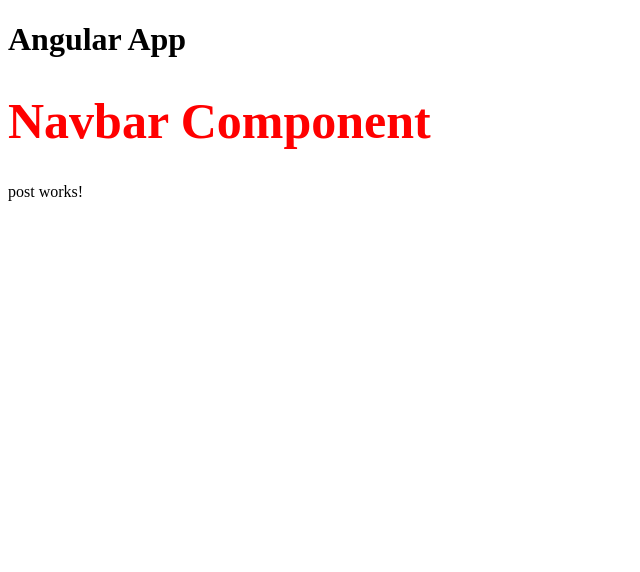
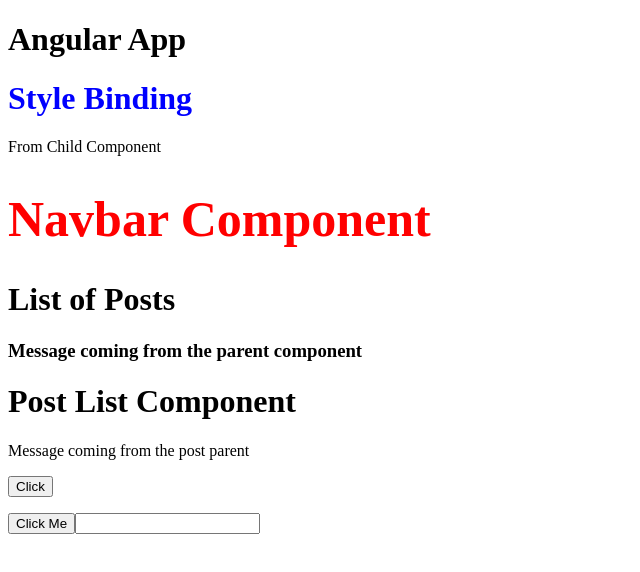
Before and after one commit to nhonnam/LearningAngular, an Angular app: page / in a window 1280 px wide. Shown: the top 572 px of the page, without its empty margins (0-640 px from the left). Built offline with nearby package versions, Linux system fonts and the light colour scheme.

Commit message:
event filtering

```diff
--- a/src/app/app.component.html
+++ b/src/app/app.component.html
@@ -1,4 +1,17 @@
-<h1>Angular App</h1>
+<h1 [class.text-red]="bool">Angular App</h1>
+<h1 [style.color]="bool?'red':'blue'">Style Binding</h1>
+
+<p>{{ message }}</p>
 
 <app-navbar></app-navbar>
-<app-post></app-post>
+<app-post [fromParent]='parentMessage' (messageEvent)='receiveMessage($event)'></app-post>
+<p>{{ fromChildOutput }}</p>
+
+<!-- Property Binding -->
+<!-- <img [src]="imgUrl" alt=""> -->
+
+<!-- event binding -->
+<button (click)="buttonClick()">Click Me</button>
+
+<!-- Event Filtering -->
+<input type="text" (keyup.enter)="onKeyup(username.value)" #username>
--- a/src/app/app.component.scss
+++ b/src/app/app.component.scss
@@ -0,0 +1,3 @@
+.text-red {
+    color: red;
+}
--- a/src/app/app.component.ts
+++ b/src/app/app.component.ts
@@ -1,10 +1,44 @@
-import { Component } from '@angular/core';
+import { Component, ViewChild, AfterViewInit } from '@angular/core';
+import { PostComponent } from './post/post.component';
+import { ChangeDetectorRef } from '@angular/core';
 
 @Component({
   selector: 'app-root',
   templateUrl: './app.component.html',
   styleUrls: ['./app.component.scss']
 })
-export class AppComponent {
+export class AppComponent implements AfterViewInit {
   title = 'hello-world';
+  parentMessage: string = 'Message coming from the parent component';
+  message: string;
+  fromChildOutput: string;
+  imgUrl: string = 'https://img.freepik.com/premium-photo/emoji-emoticon-character-background_601748-31824.jpg';
+  bool: boolean = false;
+
+  @ViewChild(PostComponent) childComp: PostComponent;
+
+  constructor(private cdref: ChangeDetectorRef) {
+    console.log(this.childComp)
+  }
+
+  ngAfterViewInit(): void {
+    console.log(this.childComp);
+    this.message = this.childComp.childMessage;
+    this.cdref.detectChanges();
+  }
+
+  receiveMessage($event: string) {
+    this.fromChildOutput = $event;
+  }
+
+  buttonClick() {
+    console.log('Button Click Event worked');
+  }
+
+  onKeyup(username: string) {
+
+    console.log(username);
+
+  }
+
 }
--- a/src/app/app.module.ts
+++ b/src/app/app.module.ts
@@ -5,12 +5,14 @@
 import { AppComponent } from './app.component';
 import { NavbarComponent } from './navbar/navbar.component';
 import { PostComponent } from './post/post.component';
+import { PostListComponent } from './post-list/post-list.component';
 
 @NgModule({
   declarations: [
     AppComponent,
     NavbarComponent,
-    PostComponent
+    PostComponent,
+    PostListComponent
   ],
   imports: [
     BrowserModule,
--- /dev/null
+++ b/src/app/post-list/post-list.component.html
@@ -0,0 +1,2 @@
+<h1>Post List Component</h1>
+<p>{{ fromPostParent }}</p>
--- a/src/app/post/post.component.html
+++ b/src/app/post/post.component.html
@@ -1 +1,7 @@
-<p>post works!</p>
+<h1>{{ title }}</h1>
+
+<h3>{{ fromParent }}</h3>
+
+<app-post-list [fromPostParent]='postParentMessage'></app-post-list>
+
+<button (click)='sendMessage()'>Click</button>
--- a/src/app/post/post.component.ts
+++ b/src/app/post/post.component.ts
@@ -1,10 +1,33 @@
-import { Component } from '@angular/core';
+import { Component, OnInit, Input, Output, EventEmitter } from '@angular/core';
 
 @Component({
   selector: 'app-post',
   templateUrl: './post.component.html',
   styleUrls: ['./post.component.scss']
 })
-export class PostComponent {
+export class PostComponent implements OnInit {
+
+  title: string = "List of Posts";
+  messagePost: string = 'Message Post';
+
+  postParentMessage: string = 'Message coming from the post parent';
+  childMessage: string = 'From Child Component';
+
+  outputChildMessage: string = 'Message from Child Component Via Output';
+
+  @Input() fromParent: string;
+
+  @Output() messageEvent = new EventEmitter<string>();
+
+  constructor() { }
+
+  ngOnInit(): void {
+
+  }
+
+  sendMessage() {
+    this.messageEvent.emit(this.outputChildMessage);
+
+  }
 
 }
--- a/tsconfig.json
+++ b/tsconfig.json
@@ -6,6 +6,7 @@
     "outDir": "./dist/out-tsc",
     "forceConsistentCasingInFileNames": true,
     "strict": true,
+    "strictPropertyInitialization": false,
     "noImplicitOverride": true,
     "noPropertyAccessFromIndexSignature": true,
     "noImplicitReturns": true,
```
Also changed, not shown: src/app/post-list/post-list.component.ts (added, +11 -0 lines), src/app/post-list/post-list.component.scss (added), 1 other file (tests, documents, lock files or other folders).
